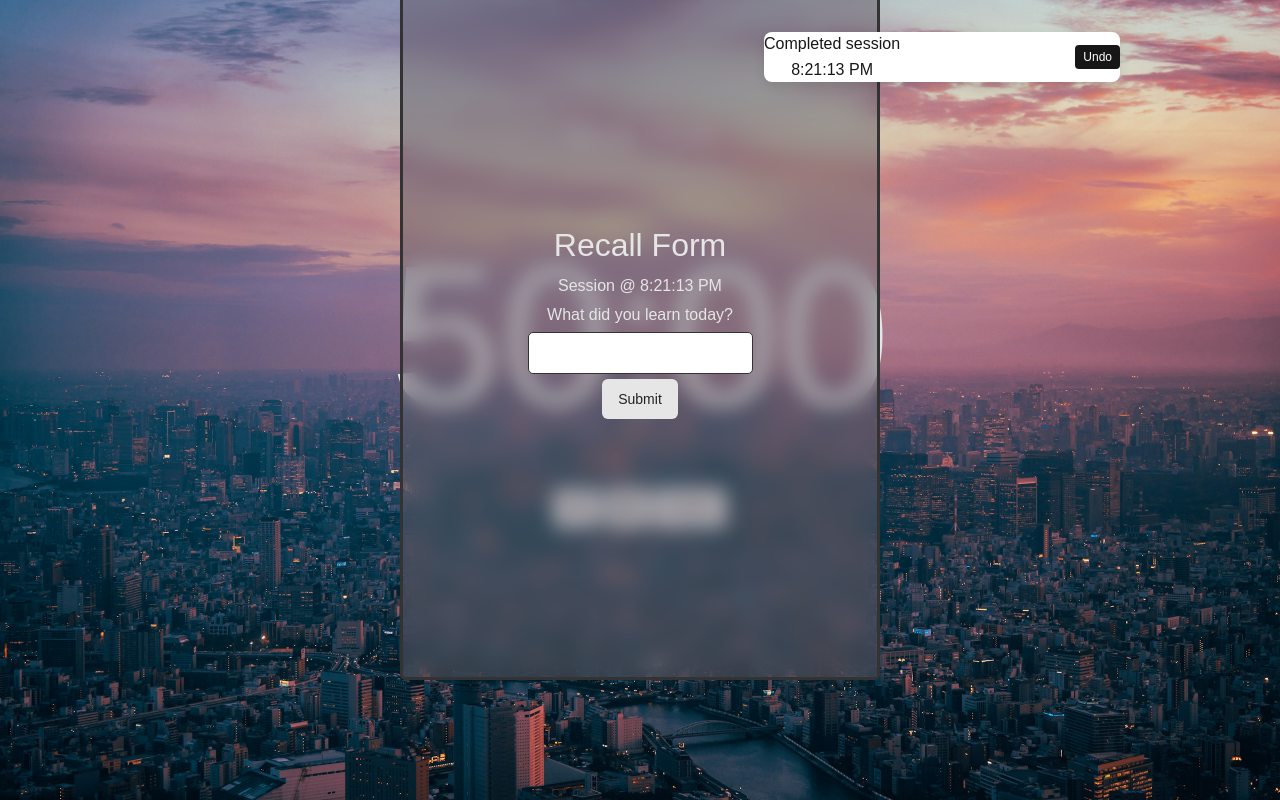
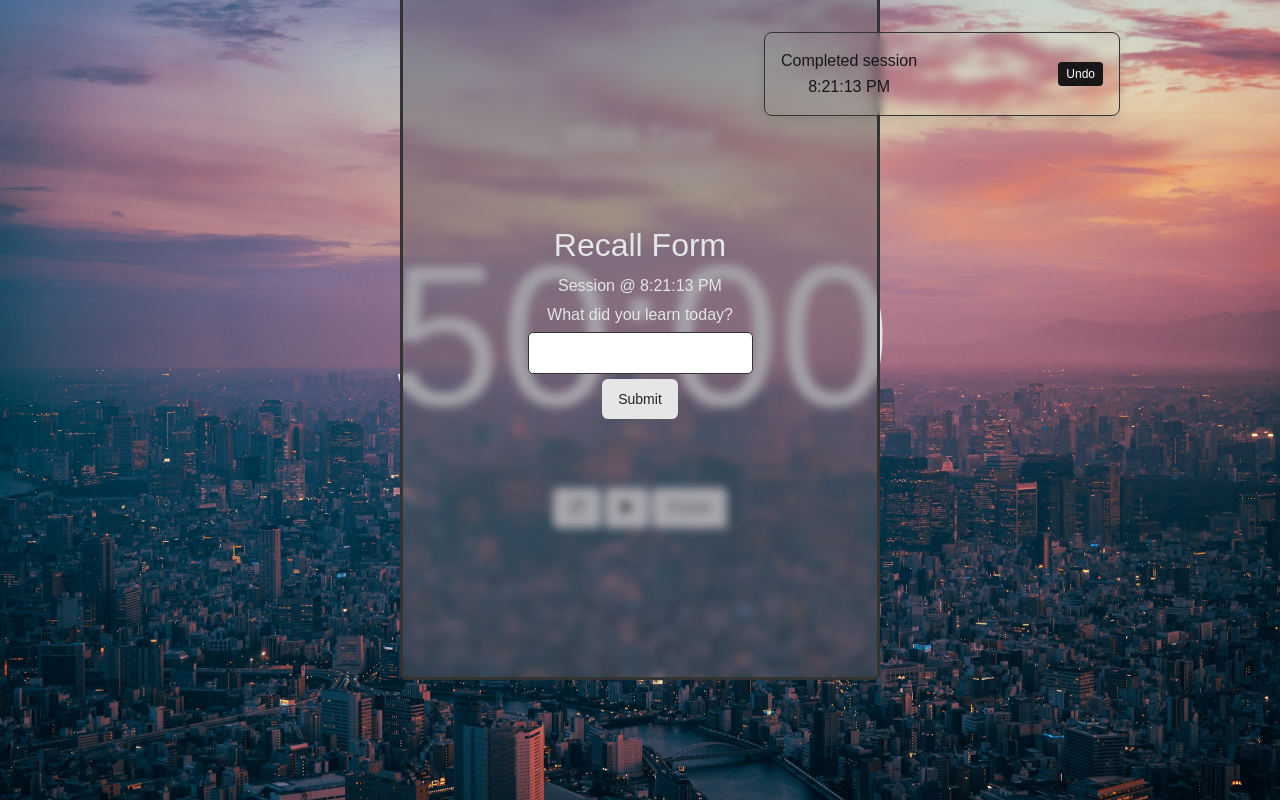
Before and after one commit to Galaxeo/svarog, a React (Vite) app: page / in a window 1280 px wide. Both pictures are taken after a click on the button "Finish". Built offline with nearby package versions, Linux system fonts and the light colour scheme; a web font is replaced by a local one.

Commit message:
fix: styling

```diff
--- a/src/App.css
+++ b/src/App.css
@@ -162,9 +162,9 @@ body,
 }
 
 .blurBackground {
-  backdrop-filter: blur(10px);
+  backdrop-filter: blur(5px);
   background-color: rgba(255, 255, 255, 0.5);
-  -webkit-backdrop-filter: blur(10px);
+  -webkit-backdrop-filter: blur(5px);
 }
 
 .timerCont {
@@ -254,10 +254,17 @@ body,
   border: 1px solid #333;
   border-radius: 5px;
 }
-/* .group.toaster .group-\[\.toaster\]\:bg-background {
-  background-color: var(--bg-background);
-} */
+/*overriding sonner toast css*/
+:where([data-sonner-toast][data-styled="true"]) {
+  /* background-color: var(--bg-background) !important; */
+  backdrop-filter: blur(5px) !important;
+  border: 1px solid #333 !important;
+  padding: 1rem !important;
+  background-color: rgba(255, 255, 255, 0.0) !important;
+  -webkit-backdrop-filter: blur(5px) !important;
+}
 .studyBg {
+  object-fit: cover;
   height: 100vh;
   width: 100vw;
   position: fixed;
```
